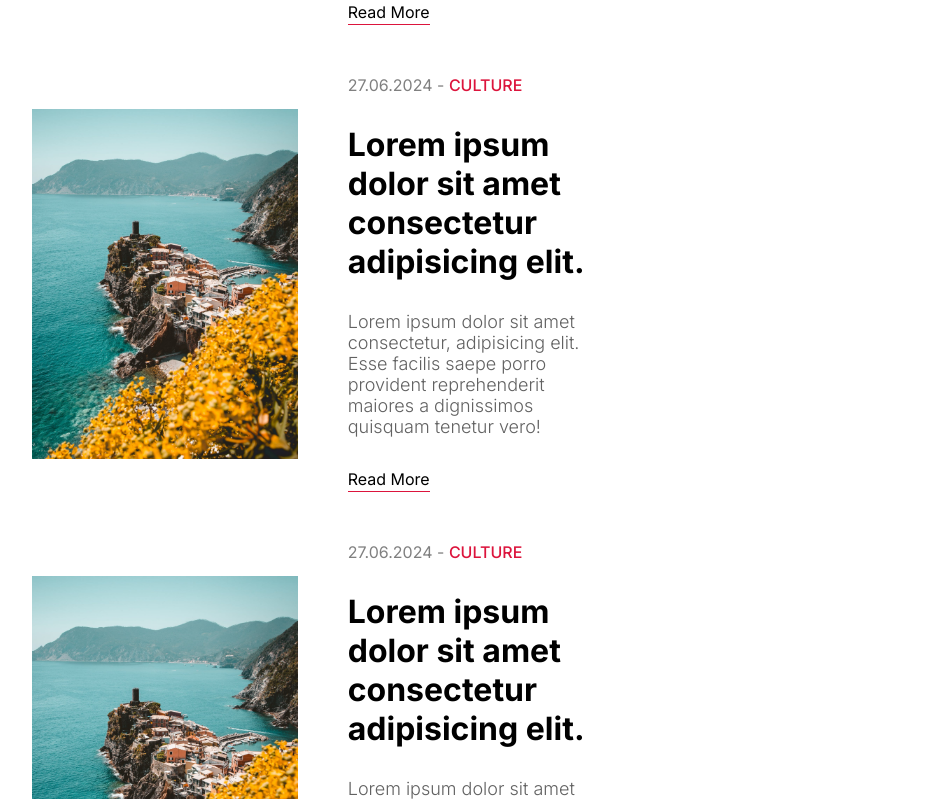
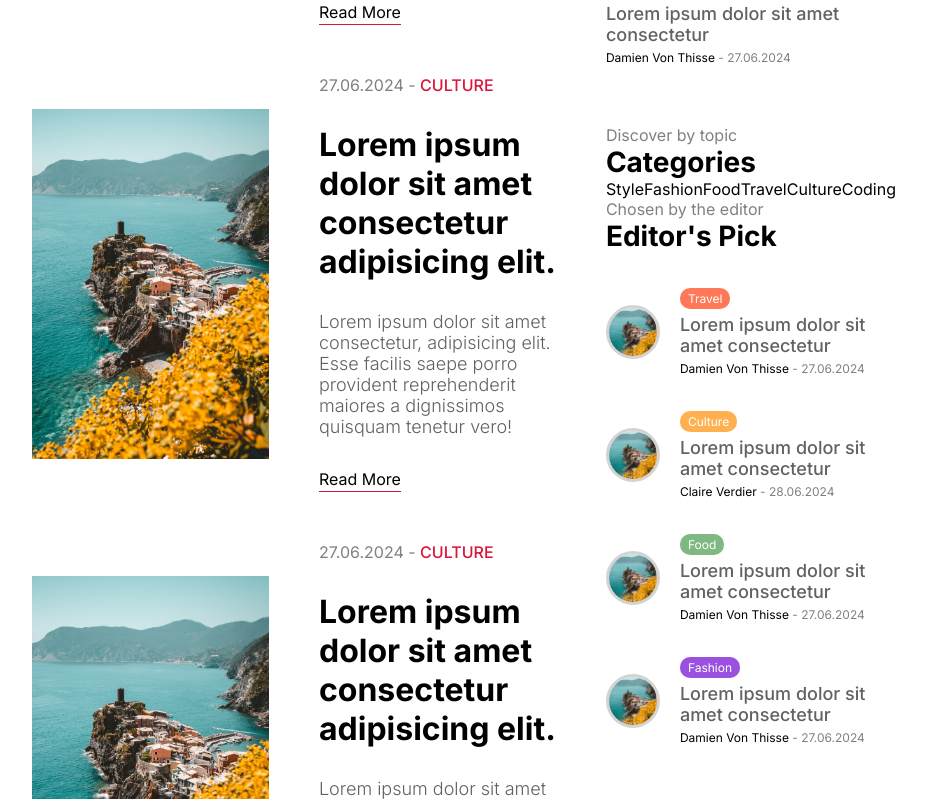
Before and after one commit to asha-saini06/blog-app, a Next.js app: page / in a window 1280 px wide. Shown: the part 1801-2600 px from the top of the page, without its empty margins (176-1102 px from the left). Built offline with nearby package versions, Linux system fonts and the light colour scheme.

Commit message:
Side Menu Component Design

```diff
--- a/src/components/Menu/Menu.jsx
+++ b/src/components/Menu/Menu.jsx
@@ -1,8 +1,59 @@
 import React from "react";
 import styles from "./menu.module.css";
+import Link from "next/link";
+import Image from "next/image";
+import MenuPosts from "../menuPosts/menuPosts";
 
 const Menu = () => {
-  return <div className={styles.container}>Menu</div>;
+  return (
+    <div className={styles.container}>
+      <h2 className={styles.subtitle}>{"What's hot"}</h2>
+      <h1 className={styles.title}>Most Popular</h1>
+      <MenuPosts withImage={false} />
+
+      <h2 className={styles.subtitle}>Discover by topic</h2>
+      <h1 className={styles.title}>Categories</h1>
+      <div className={styles.categoryList}>
+        <Link
+          href="/blog?cat=style"
+          className={`${styles.categoryItem} ${styles.style}`}
+        >
+          Style
+        </Link>
+        <Link
+          href="/blog"
+          className={`${styles.categoryItem} ${styles.fashion}`}
+        >
+          Fashion
+        </Link>
+        <Link href="/blog" className={`${styles.categoryItem} ${styles.food}`}>
+          Food
+        </Link>
+        <Link
+          href="/blog"
+          className={`${styles.categoryItem} ${styles.travel}`}
+        >
+          Travel
+        </Link>
+        <Link
+          href="/blog"
+          className={`${styles.categoryItem} ${styles.culture}`}
+        >
+          Culture
+        </Link>
+        <Link
+          href="/blog"
+          className={`${styles.categoryItem} ${styles.coding}`}
+        >
+          Coding
+        </Link>
+      </div>
+
+      <h2 className={styles.subtitle}>Chosen by the editor</h2>
+      <h1 className={styles.title}>Editor&apos;s Pick</h1>
+      <MenuPosts withImage={true} />
+    </div>
+  );
 };
 
 export default Menu;
--- a/src/components/Menu/menu.module.css
+++ b/src/components/Menu/menu.module.css
@@ -1,3 +1,14 @@
 .container {
     flex: 2;
+    margin-top: 50px;
 }
+
+.subtitle {
+    color: gray;
+    font-size: 16px;
+    font-weight: 400;
+}
+
+.title {
+    font-size: 28px;
+}
--- /dev/null
+++ b/src/components/menuPosts/MenuPosts.jsx
@@ -0,0 +1,84 @@
+import Image from "next/image";
+import Link from "next/link";
+import styles from "./menuPosts.module.css";
+
+const MenuPosts = ({ withImage }) => {
+  return (
+    <div className={styles.items}>
+      <Link className={styles.item} href="/">
+        {withImage && (
+          <div className={styles.imageContainer}>
+            <Image src="/p1.jpeg" alt="image" fill className={styles.image} />
+          </div>
+        )}
+        <div className={styles.textContainer}>
+          <span className={`${styles.category} ${styles.travel}`}>Travel</span>
+          <h3 className={styles.postTitle}>
+            Lorem ipsum dolor sit amet consectetur
+          </h3>
+          <div className={styles.detail}>
+            <span className={styles.username}> Damien Von Thisse </span>
+            <span className={styles.date}> - 27.06.2024</span>
+          </div>
+        </div>
+      </Link>
+      <Link className={styles.item} href="/">
+        {withImage && (
+          <div className={styles.imageContainer}>
+            <Image src="/p1.jpeg" alt="image" fill className={styles.image} />
+          </div>
+        )}
+        <div className={styles.textContainer}>
+          <span className={`${styles.category} ${styles.culture}`}>
+            Culture
+          </span>
+          <h3 className={styles.postTitle}>
+            Lorem ipsum dolor sit amet consectetur
+          </h3>
+          <div className={styles.detail}>
+            <span className={styles.username}> Claire Verdier </span>
+            <span className={styles.date}> - 28.06.2024</span>
+          </div>
+        </div>
+      </Link>
+      <Link className={styles.item} href="/">
+        {withImage && (
+          <div className={styles.imageContainer}>
+            <Image src="/p1.jpeg" alt="image" fill className={styles.image} />
+          </div>
+        )}
+        <div className={styles.textContainer}>
+          <span className={`${styles.category} ${styles.food}`}>Food</span>
+          <h3 className={styles.postTitle}>
+            Lorem ipsum dolor sit amet consectetur
+          </h3>
+          <div className={styles.detail}>
+            <span className={styles.username}> Damien Von Thisse </span>
+            <span className={styles.date}> - 27.06.2024</span>
+          </div>
+        </div>
+      </Link>
+      <Link className={styles.item} href="/">
+        {withImage && (
+          <div className={styles.imageContainer}>
+            <Image src="/p1.jpeg" alt="image" fill className={styles.image} />
+          </div>
+        )}
+        <div className={styles.textContainer}>
+          <span className={`${styles.category} ${styles.fashion}`}>
+            Fashion
+          </span>
+          <h3 className={styles.postTitle}>
+            Lorem ipsum dolor sit amet consectetur
+          </h3>
+          <div className={styles.detail}>
+            <span className={styles.username}> Damien Von Thisse </span>
+            <span className={styles.date}> - 27.06.2024</span>
+          </div>
+        </div>
+      </Link>
+    </div>
+  );
+};
+
+export default MenuPosts;
--- /dev/null
+++ b/src/components/menuPosts/menuPosts.module.css
@@ -0,0 +1,70 @@
+.items {
+    margin-top: 35px;
+    margin-bottom: 60px;
+    display: flex;
+    flex-direction: column;
+    gap: 35px;
+}
+
+.item {
+    display: flex;
+    align-items: center;
+    gap: 20px;
+}
+
+.imageContainer {
+    flex: 1;
+    aspect-ratio: 1/1;
+    position: relative;
+}
+
+.image {
+    border-radius: 50%;
+    border: 3px solid lightgray;
+    object-fit: cover;
+}
+
+.textContainer {
+    flex: 4;
+    display: flex;
+    flex-direction: column;
+    gap: 5px;
+}
+
+.category {
+    padding: 3px 8px;
+    border-radius: 10px;
+    font-size: 12px;
+    color: white;
+    width: max-content;
+}
+
+.category.travel {
+    background-color: #ff7857;
+}
+
+.culture {
+    background-color: #ffb14f;
+}
+
+.food {
+    background-color: #7fb881;
+}
+
+.fashion {
+    background-color: #9b51e0;
+}
+
+.postTitle {
+    font-size: 18px;
+    font-weight: 500;
+    color: var(--softTextColor);
+}
+
+.detail {
+    font-size: 12px;
+}
+
+.date {
+    color: gray;
+}
```
